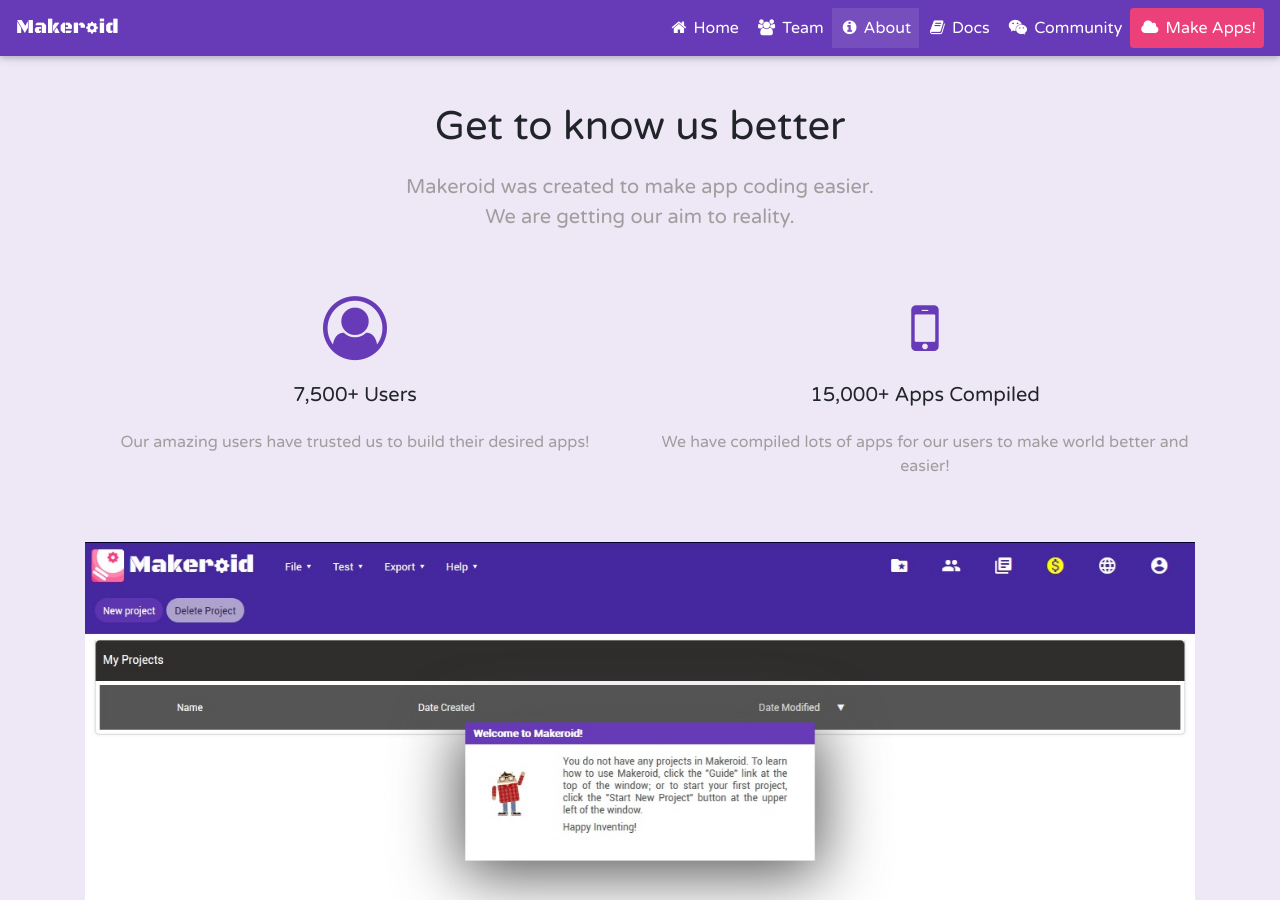
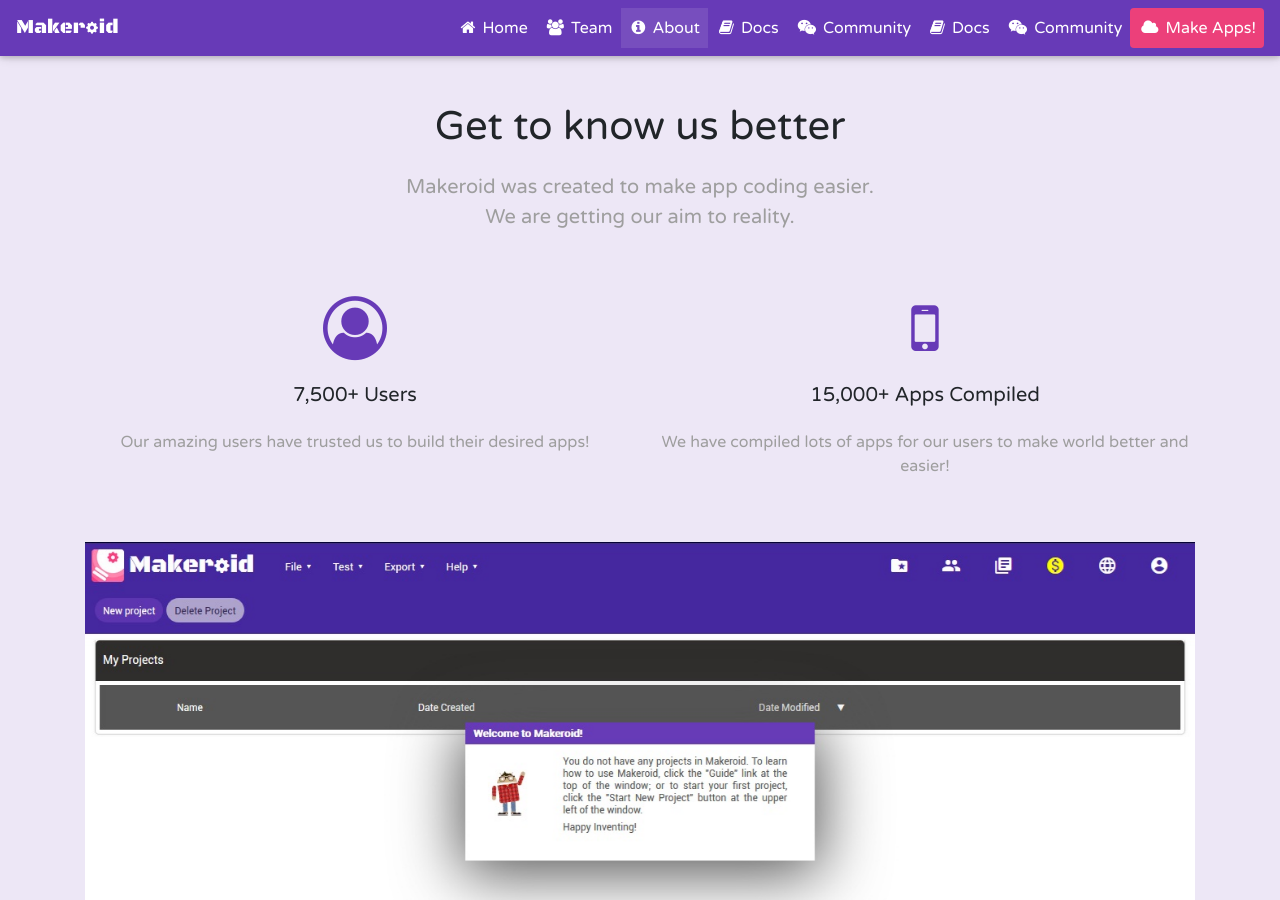
Before and after one commit to Kodular/kodular.github.io, a Jekyll site: the page built from about.html, in a window 1280 px wide and 900 px high. Built offline with Jekyll 4.4.1, drawn with Linux system fonts in a browser that asks for light colours; nearby versions of some CDN libraries.

Commit message:
Update nav.html

```diff
--- a/_includes/nav.html
+++ b/_includes/nav.html
@@ -12,6 +12,14 @@
                                         <i class="fa fa-{{ nav.icon }}"></i> {{ nav.title }}</a>
                         </li>
                         {% endfor %}
+                        <li class="nav-item">
+                                <a class="nav-link" href="https://docs.makeroid.io" target="_blank">
+                                        <i class="fa fa-book"></i> Docs</a>
+                        </li>
+                        <li class="nav-item">
+                                <a class="nav-link" href="https://community.makeroid.io" target="_blank">
+                                        <i class="fa fa-wechat"></i> Community</a>
+                        </li>
                         <li class="nav-item pink lighten-1 rounded">
                                 <a class="nav-link" href="//builder.makeroid.io" target="_blank">
                                         <i class="fa fa-cloud"></i> Make Apps!</a>
```
